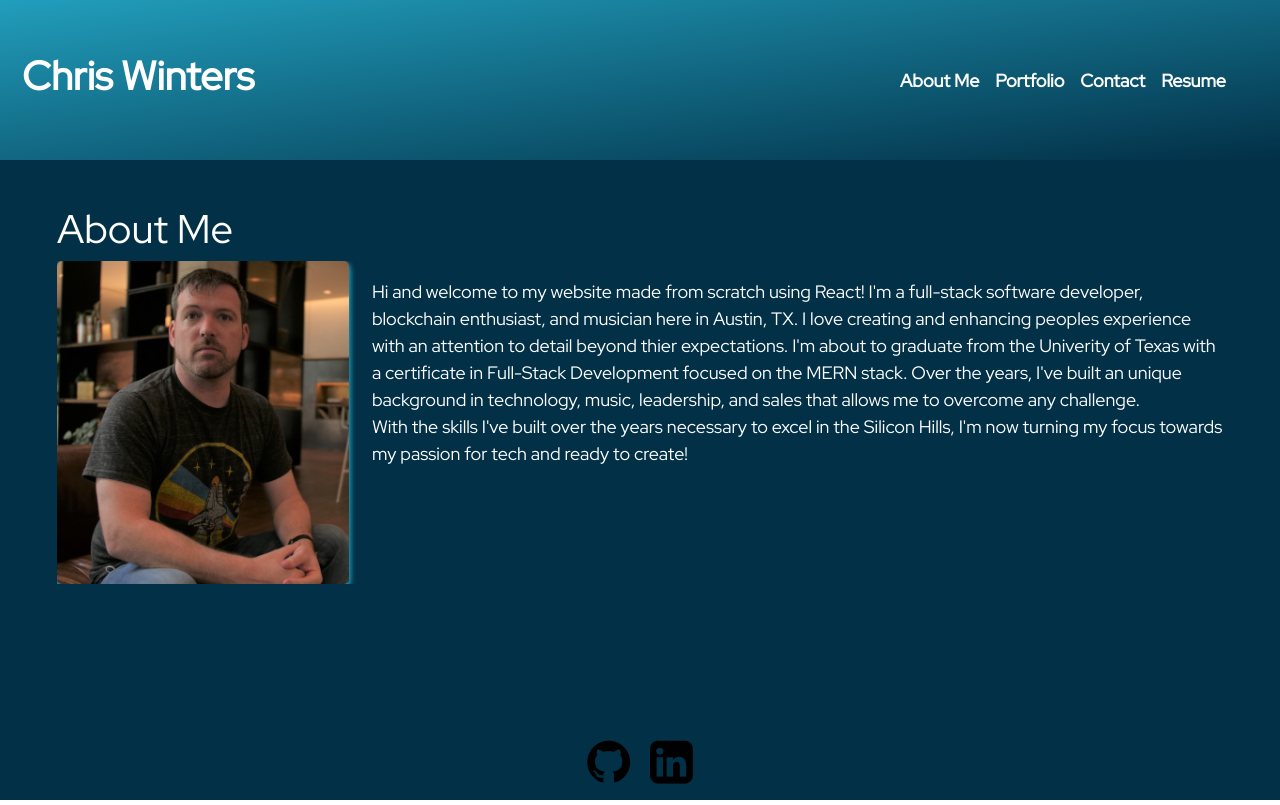
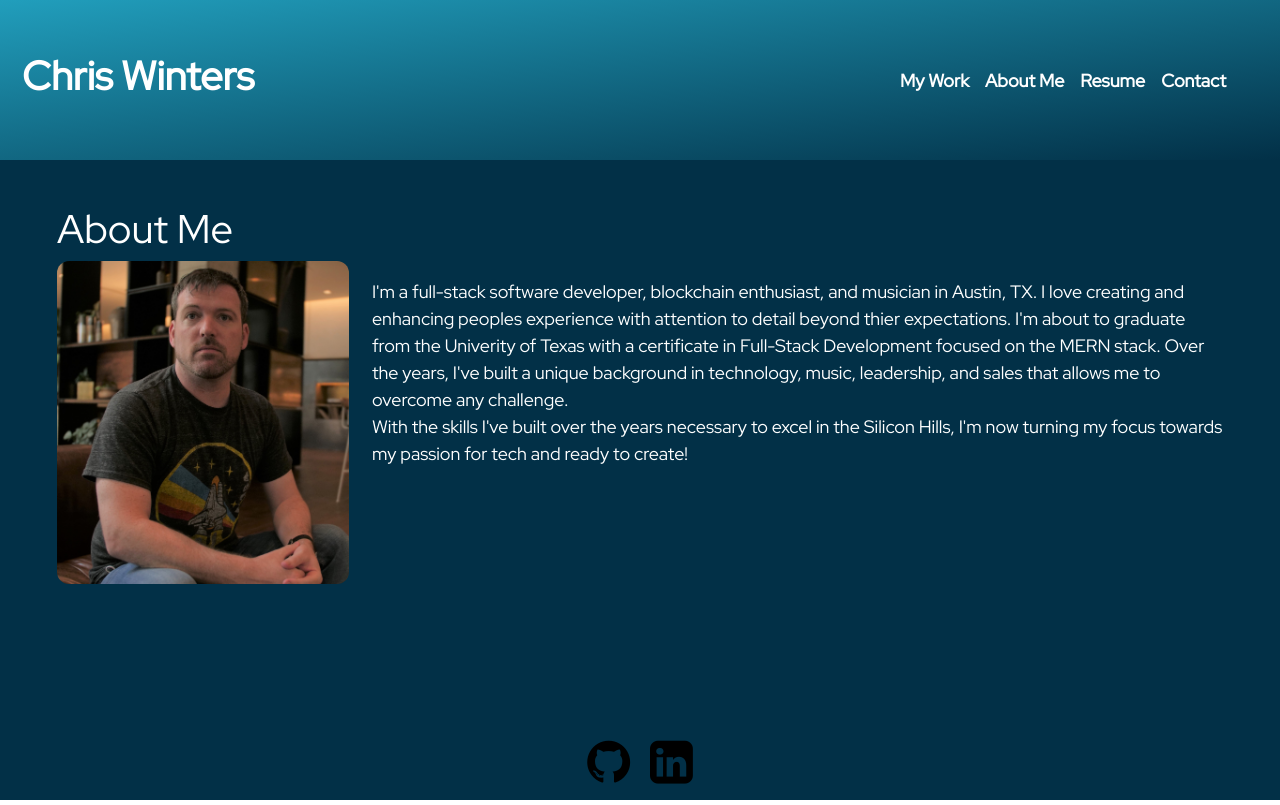
Before and after one commit to cwinters87/cwinters87, a React (Create React App) app: page / in a window 1280 px wide. Both pictures are taken after a click on the button "About Me". Built offline with nearby package versions, Linux system fonts and the light colour scheme.

Commit message:
style edits

```diff
--- a/src/App.js
+++ b/src/App.js
@@ -11,8 +11,8 @@ import Projects from './projects.json';
 
 function App() {
 
-  const [aboutMeSelected, setAboutMeSelected] = useState(true);
-  const [portfolioSelected, setPortfolioSelected] = useState(false);
+  const [aboutMeSelected, setAboutMeSelected] = useState(false);
+  const [portfolioSelected, setPortfolioSelected] = useState(true);
   const [contactSelected, setContactSelected] = useState(false);
   const [resumeSelected, setResumeSelected] = useState(false);
 
--- a/src/components/AboutMe/AboutMe.js
+++ b/src/components/AboutMe/AboutMe.js
@@ -14,7 +14,7 @@ function AboutMe() {
                     <img src={ProfilePic} alt="profile-pic"/>
                 </div>
                 <div  id="text-div">
-                    <p id="about-me-text">Hi and welcome to my website made from scratch using React! I'm a full-stack software developer, blockchain enthusiast, and musician here in Austin, TX. I love creating and enhancing peoples experience with an attention to detail beyond thier expectations. I'm about to graduate from the Univerity of Texas with a certificate in Full-Stack Development focused on the MERN stack. Over the years, I've built an unique background in technology, music, leadership, and sales that allows me to overcome any challenge. < br/>With the skills I've built over the years necessary to excel in the Silicon Hills, I'm now turning my focus towards my passion for tech and ready to create!</p>
+                    <p id="about-me-text">I'm a full-stack software developer, blockchain enthusiast, and musician in Austin, TX. I love creating and enhancing peoples experience with attention to detail beyond thier expectations. I'm about to graduate from the Univerity of Texas with a certificate in Full-Stack Development focused on the MERN stack. Over the years, I've built a unique background in technology, music, leadership, and sales that allows me to overcome any challenge. < br/>With the skills I've built over the years necessary to excel in the Silicon Hills, I'm now turning my focus towards my passion for tech and ready to create!</p>
                 </div>
             </div>
         </ Container>
--- a/src/components/AboutMe/style.css
+++ b/src/components/AboutMe/style.css
@@ -13,6 +13,10 @@
   overflow: auto;
 }
 
+#about-me-wrapper::-webkit-scrollbar {
+    display: none;
+  }
+
 #profile-pic {
     flex: 25%;
 }
@@ -21,8 +25,8 @@
     max-height: 100%;
     max-width: 100%;
     display: block;
-    border-radius: 5px;
-    box-shadow: 0 3px 6px var(--secondary), 0 3px 6px var(--secondary);
+    border-radius: 12px;
+    /* box-shadow: 0 3px 6px var(--secondary), 0 3px 6px var(--secondary); */
 }
 
 #text-div {
--- a/src/components/Navigation/Navigation.js
+++ b/src/components/Navigation/Navigation.js
@@ -19,6 +19,15 @@ function Navigation({
                         <Navbar.Collapse id="responsive-navbar-nav">
                             <Nav className="me-auto justify-content-end" defaultActiveKey="link-1">
                                 <Nav.Item>
+                                    <Nav.Link eventKey="link-2" onClick={function() {
+                                        setAboutMeSelected(false)
+                                        setPortfolioSelected(true)
+                                        setContactSelected(false)
+                                        setResumeSelected(false)
+                                            }}><span className="navagation-links">My Work</span>
+                                    </Nav.Link>
+                                </Nav.Item>
+                                <Nav.Item>
                                     <Nav.Link eventKey="link-1" onClick={function() {
                                         setAboutMeSelected(true)
                                         setPortfolioSelected(false)
@@ -28,12 +37,12 @@ function Navigation({
                                     </Nav.Link>
                                 </Nav.Item>
                                 <Nav.Item>
-                                    <Nav.Link eventKey="link-2" onClick={function() {
+                                    <Nav.Link eventKey="link-4" onClick={function() {
                                         setAboutMeSelected(false)
-                                        setPortfolioSelected(true)
+                                        setPortfolioSelected(false)
                                         setContactSelected(false)
-                                        setResumeSelected(false)
-                                            }}><span className="navagation-links">Portfolio</span>
+                                        setResumeSelected(true)
+                                            }}><span className="navagation-links">Resume</span>
                                     </Nav.Link>
                                 </Nav.Item>
                                 <Nav.Item>
@@ -43,15 +52,6 @@ function Navigation({
                                         setContactSelected(true)
                                         setResumeSelected(false)
                                             }}><span className="navagation-links">Contact</span>
-                                    </Nav.Link>
-                                </Nav.Item>
-                                <Nav.Item>
-                                    <Nav.Link eventKey="link-4" onClick={function() {
-                                        setAboutMeSelected(false)
-                                        setPortfolioSelected(false)
-                                        setContactSelected(false)
-                                        setResumeSelected(true)
-                                            }}><span className="navagation-links">Resume</span>
                                     </Nav.Link>
                                 </Nav.Item>
                             </Nav>
--- a/src/components/Portfolio/Portfolio.js
+++ b/src/components/Portfolio/Portfolio.js
@@ -3,7 +3,7 @@ import './style.css'
 function Portfolio(props) {
     return (
         <div className="portfolio-div">
-            <h1 className="title">Portfolio</h1>
+            <h1 className="title">My Work</h1>
             <div className="wrapper">{props.children}</div>
         </div>
     )
--- a/src/components/Portfolio/style.css
+++ b/src/components/Portfolio/style.css
@@ -19,3 +19,7 @@
   align-content: flex-start;
   overflow: auto;
 }
+
+.wrapper::-webkit-scrollbar {
+  display: none;
+}
--- a/src/components/Resume/Resume.js
+++ b/src/components/Resume/Resume.js
@@ -13,14 +13,13 @@ function Resume() {
             <Row id="download-div">
                 <Col>Download my <a id="resume-link" href={require("../../assets/files/Chris-Winters-Resume.pdf").default}download>resume</a></Col>
             </Row>
-            <Row id="resume-list-div">
-                <div id="resume-list-items">
+            <div id="resume-list-items">
                     <ul id="front-end-list">Front-end Proficiencies:
                         <li>React</li>
+                        <li>JavaScript</li>
+                        <li>jQuery</li>
                         <li>HTML</li>
                         <li>CSS</li>
-                        <li>Javascript</li>
-                        <li>JQuery</li>
                         <li>Handlebars</li>
                         <li>Bootstrap</li>
                         <li>Materialize</li>
@@ -28,15 +27,12 @@ function Resume() {
                     <ul id="back-end-list">Back-end Proficiencies:
                         <li>Node.js</li>
                         <li>Express.js</li>
+                        <li>GraphQL</li>
                         <li>REST API</li>
                         <li>MongoDB</li>
-                        <li>Mongoose</li>
                         <li>MySQL</li>
-                        <li>Sequelize</li>
-                        <li>Progressive Web Apps</li>
                     </ul>
-                </div>
-            </Row>
+            </div>
         </Container>
     )
 }
--- a/src/components/Resume/style.css
+++ b/src/components/Resume/style.css
@@ -1,25 +1,10 @@
 #resume-container {
-    padding-top: 50px;
-    padding: 20px;
-    height: 100%;
+
+
+    height: 95%;
     position: relative;
-}
-
-#resume-list-div {
-    max-height: 100%;
-    overflow-y: auto;
-    display: flex;
-    flex-wrap: wrap;
-    overflow: auto;
-}
-
-#resume-list-items > ul {
-    padding: 0;
-}
-
-#resume-list-items > ul > li {
-    list-style-type: none;
-    padding-left: 15px;
+    padding: 20px 0px 0px 20px;
+    margin-bottom: 20px;
 }
 
 #download-div {
@@ -37,3 +22,29 @@
     color: #ffb703;
     font-size: larger;
 }
+
+#resume-list-items {
+    max-height: 92%;
+    overflow: auto;
+}
+
+#resume-list-items::-webkit-scrollbar {
+    display: none;
+}
+
+#resume-list-items > ul {
+    padding: 0;
+}
+
+#resume-list-items > ul > li {
+    list-style-type: none;
+    padding-left: 15px;
+}
+
+/* #front-end-list {
+    max-height: 50%;
+}
+
+#back-end-list {
+    max-height: 50%;
+} */
```
